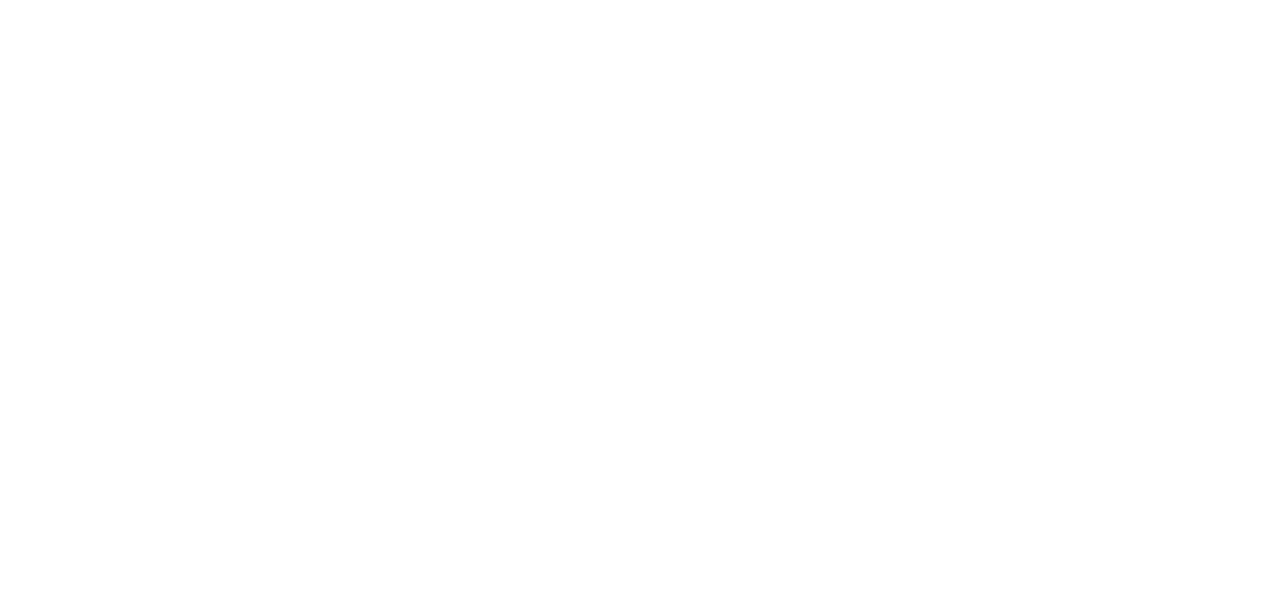
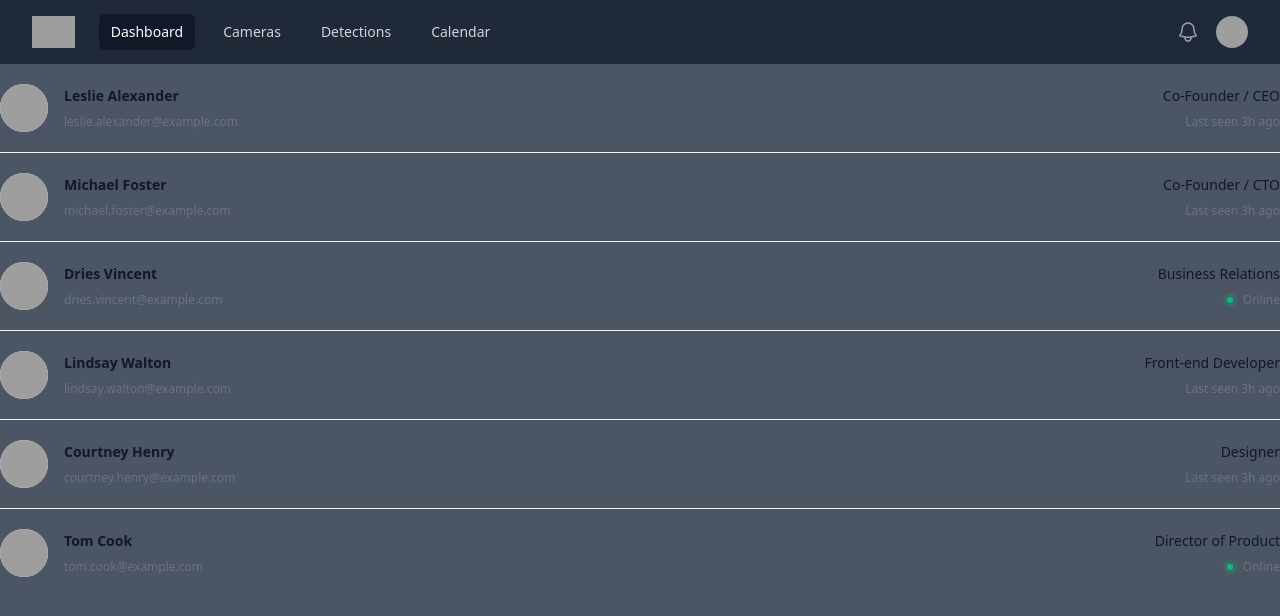
Before and after one commit to BartoszKarbownik/dog-detection, a Vue app in the folder frontend/DPMapp/: page /detections in a window 1280 px wide. Before the commit this address had no page. Shown: the top 616 px of the page. Built offline with nearby package versions, Linux system fonts and the light colour scheme; grey boxes are pictures that could not be loaded; what vue-the-mask would draw is missing.

Commit message:
detection section added

```diff
--- /dev/null
+++ b/frontend/DPMapp/src/components/List.vue
@@ -0,0 +1,82 @@
+<template>
+    <ul role="list" class="divide-y divide-gray-100">
+      <li v-for="person in people" :key="person.email" class="flex justify-between gap-x-6 py-5">
+        <div class="flex min-w-0 gap-x-4">
+          <img class="h-12 w-12 flex-none rounded-full bg-gray-50" :src="person.imageUrl" alt="" />
+          <div class="min-w-0 flex-auto">
+            <p class="text-sm font-semibold leading-6 text-gray-900">{{ person.name }}</p>
+            <p class="mt-1 truncate text-xs leading-5 text-gray-500">{{ person.email }}</p>
+          </div>
+        </div>
+        <div class="hidden shrink-0 sm:flex sm:flex-col sm:items-end">
+          <p class="text-sm leading-6 text-gray-900">{{ person.role }}</p>
+          <p v-if="person.lastSeen" class="mt-1 text-xs leading-5 text-gray-500">
+            Last seen <time :datetime="person.lastSeenDateTime">{{ person.lastSeen }}</time>
+          </p>
+          <div v-else class="mt-1 flex items-center gap-x-1.5">
+            <div class="flex-none rounded-full bg-emerald-500/20 p-1">
+              <div class="h-1.5 w-1.5 rounded-full bg-emerald-500" />
+            </div>
+            <p class="text-xs leading-5 text-gray-500">Online</p>
+          </div>
+        </div>
+      </li>
+    </ul>
+  </template>
+
+  <script setup>
+  const people = [
+    {
+      name: 'Leslie Alexander',
+      email: 'leslie.alexander@example.com',
+      role: 'Co-Founder / CEO',
+      imageUrl:
+        'https://images.unsplash.com/photo-1494790108377-be9c29b29330?ixlib=rb-1.2.1&ixid=eyJhcHBfaWQiOjEyMDd9&auto=format&fit=facearea&facepad=2&w=256&h=256&q=80',
+      lastSeen: '3h ago',
+      lastSeenDateTime: '2023-01-23T13:23Z',
+    },
+    {
+      name: 'Michael Foster',
+      email: 'michael.foster@example.com',
+      role: 'Co-Founder / CTO',
+      imageUrl:
+        'https://images.unsplash.com/photo-1519244703995-f4e0f30006d5?ixlib=rb-1.2.1&ixid=eyJhcHBfaWQiOjEyMDd9&auto=format&fit=facearea&facepad=2&w=256&h=256&q=80',
+      lastSeen: '3h ago',
+      lastSeenDateTime: '2023-01-23T13:23Z',
+    },
+    {
+      name: 'Dries Vincent',
+      email: 'dries.vincent@example.com',
+      role: 'Business Relations',
+      imageUrl:
+        'https://images.unsplash.com/photo-1506794778202-cad84cf45f1d?ixlib=rb-1.2.1&ixid=eyJhcHBfaWQiOjEyMDd9&auto=format&fit=facearea&facepad=2&w=256&h=256&q=80',
+      lastSeen: null,
+    },
+    {
+      name: 'Lindsay Walton',
+      email: 'lindsay.walton@example.com',
+      role: 'Front-end Developer',
+      imageUrl:
+        'https://images.unsplash.com/photo-1517841905240-472988babdf9?ixlib=rb-1.2.1&ixid=eyJhcHBfaWQiOjEyMDd9&auto=format&fit=facearea&facepad=2&w=256&h=256&q=80',
+      lastSeen: '3h ago',
+      lastSeenDateTime: '2023-01-23T13:23Z',
+    },
+    {
+      name: 'Courtney Henry',
+      email: 'courtney.henry@example.com',
+      role: 'Designer',
+      imageUrl:
+        'https://images.unsplash.com/photo-1438761681033-6461ffad8d80?ixlib=rb-1.2.1&ixid=eyJhcHBfaWQiOjEyMDd9&auto=format&fit=facearea&facepad=2&w=256&h=256&q=80',
+      lastSeen: '3h ago',
+      lastSeenDateTime: '2023-01-23T13:23Z',
+    },
+    {
+      name: 'Tom Cook',
+      email: 'tom.cook@example.com',
+      role: 'Director of Product',
+      imageUrl:
+        'https://images.unsplash.com/photo-1472099645785-5658abf4ff4e?ixlib=rb-1.2.1&ixid=eyJhcHBfaWQiOjEyMDd9&auto=format&fit=facearea&facepad=2&w=256&h=256&q=80',
+      lastSeen: null,
+    },
+  ]
+  </script>
--- a/frontend/DPMapp/src/components/Navbar.vue
+++ b/frontend/DPMapp/src/components/Navbar.vue
@@ -17,7 +17,15 @@
           </div>
           <div class="hidden sm:ml-6 sm:block">
             <div class="flex space-x-4">
-                <a v-for="item in navigation" :key="item.name" :href="item.href" :class="[item.current ? 'bg-gray-900 text-white' : 'text-gray-300 hover:bg-gray-700 hover:text-white', 'rounded-md px-3 py-2 text-sm font-medium']" :aria-current="item.current ? 'page' : undefined">{{ item.name }}</a>
+              <router-link
+                v-for="item in navigation"
+                :key="item.name"
+                :to="item.to"
+                :class="[item.current ? 'bg-gray-900 text-white' : 'text-gray-300 hover:bg-gray-700 hover:text-white', 'rounded-md px-3 py-2 text-sm font-medium']"
+                :aria-current="item.current ? 'page' : undefined"
+              >
+                {{ item.name }}
+              </router-link>
             </div>
           </div>
         </div>
@@ -40,13 +48,28 @@
             <transition enter-active-class="transition ease-out duration-100" enter-from-class="transform opacity-0 scale-95" enter-to-class="transform opacity-100 scale-100" leave-active-class="transition ease-in duration-75" leave-from-class="transform opacity-100 scale-100" leave-to-class="transform opacity-0 scale-95">
               <MenuItems class="absolute right-0 z-10 mt-2 w-48 origin-top-right rounded-md bg-white py-1 shadow-lg ring-1 ring-black ring-opacity-5 focus:outline-none">
                 <MenuItem v-slot="{ active }">
-                    <a href="#" :class="[active ? 'bg-gray-100' : '', 'block px-4 py-2 text-sm text-gray-700']">Your Profile</a>
+                  <router-link
+                    to="/profile"
+                    :class="[active ? 'bg-gray-100' : '', 'block px-4 py-2 text-sm text-gray-700']"
+                  >
+                    Your Profile
+                  </router-link>
                 </MenuItem>
                 <MenuItem v-slot="{ active }">
-                    <a href="#" :class="[active ? 'bg-gray-100' : '', 'block px-4 py-2 text-sm text-gray-700']">Settings</a>
+                  <router-link
+                    to="/settings"
+                    :class="[active ? 'bg-gray-100' : '', 'block px-4 py-2 text-sm text-gray-700']"
+                  >
+                    Settings
+                  </router-link>
                 </MenuItem>
                 <MenuItem v-slot="{ active }">
-                    <a href="#" :class="[active ? 'bg-gray-100' : '', 'block px-4 py-2 text-sm text-gray-700']">Sign out</a>
+                  <router-link
+                    to="/sign-out"
+                    :class="[active ? 'bg-gray-100' : '', 'block px-4 py-2 text-sm text-gray-700']"
+                  >
+                    Sign out
+                  </router-link>
                 </MenuItem>
               </MenuItems>
             </transition>
@@ -57,7 +80,16 @@
 
     <DisclosurePanel class="sm:hidden">
       <div class="space-y-1 px-2 pb-3 pt-2">
-          <DisclosureButton v-for="item in navigation" :key="item.name" as="a" :href="item.href" :class="[item.current ? 'bg-gray-900 text-white' : 'text-gray-300 hover:bg-gray-700 hover:text-white', 'block rounded-md px-3 py-2 text-base font-medium']" :aria-current="item.current ? 'page' : undefined">{{ item.name }}</DisclosureButton>
+        <DisclosureButton
+          v-for="item in navigation"
+          :key="item.name"
+          as="router-link"
+          :to="item.to"
+          :class="[item.current ? 'bg-gray-900 text-white' : 'text-gray-300 hover:bg-gray-700 hover:text-white', 'block rounded-md px-3 py-2 text-base font-medium']"
+          :aria-current="item.current ? 'page' : undefined"
+        >
+          {{ item.name }}
+        </DisclosureButton>
       </div>
     </DisclosurePanel>
   </Disclosure>
@@ -69,9 +101,9 @@
 import { useRoute } from 'vue-router'
 
 const navigation = [
-    { name: 'Dashboard', href: '#', current: true },
-    { name: 'Cameras', href: '/cameras', current: false },
-    { name: 'Projects', href: '#', current: false },
-    { name: 'Calendar', href: '#', current: false },
+  { name: 'Dashboard', to: '/home', current: true },
+  { name: 'Cameras', to: '/cameras', current: false },
+  { name: 'Detections', to: '/detections', current: false },
+  { name: 'Calendar', to: '/calendar', current: false },
 ]
 </script>
--- a/frontend/DPMapp/src/router/index.js
+++ b/frontend/DPMapp/src/router/index.js
@@ -1,16 +1,18 @@
 import { createRouter, createWebHistory } from 'vue-router';
-import LoginForm from '../components/LoginFormAlt1.vue';
-import LoginFormAlt from '../components/LoginForm.vue';
+import LoginFormx from '../components/LoginFormAlt1.vue';
+import LoginForm from '../components/LoginForm.vue';
 import HomeAlt from '../components/HomeAlt.vue';
 import Home from '../views/Home.vue';
 import RegisterForm from '../components/RegisterForm.vue';
 import Cameras from '../components/Cameras.vue';
+import Login from '../views/Login.vue';
+import Detections from '../views/Detections.vue';
 
 const routes = [
   {
     path: '/',
     name: 'Login',
-    component: LoginFormAlt
+    component: Login//LoginForm
   },
   {
     path: '/homealt',
@@ -32,6 +34,11 @@ const routes = [
     name: 'Register',
     component: RegisterForm
   },
+  {
+    path: '/detections',
+    name: 'Detections',
+    component: Detections
+  },
 ];
 
 const router = createRouter({
--- a/frontend/DPMapp/src/style.css
+++ b/frontend/DPMapp/src/style.css
@@ -3,6 +3,10 @@
 @tailwind utilities;
 
 
+
+body {
+  @apply bg-gray-600 min-h-screen;
+}
 
 /* :root
 {
--- /dev/null
+++ b/frontend/DPMapp/src/views/Detections.vue
@@ -0,0 +1,11 @@
+<template>
+    <div>
+        <Navbar></Navbar>
+        <List>list</List>
+    </div>
+</template>
+
+<script setup>
+import Navbar from '../components/Navbar.vue';
+import List from '../components/List.vue';
+</script>
--- a/frontend/DPMapp/src/views/Login.vue
+++ b/frontend/DPMapp/src/views/Login.vue
@@ -1,5 +1,5 @@
 <template>
-    <div class="login-container">
+    <div class="min-h-screen flex items-center justify-center bg-gray-800">
       <LoginForm
         v-if="!isRegisterMode"
         @register="handleRegisterMode"
```
Lines whose indentation alone changed are shown as unchanged.
